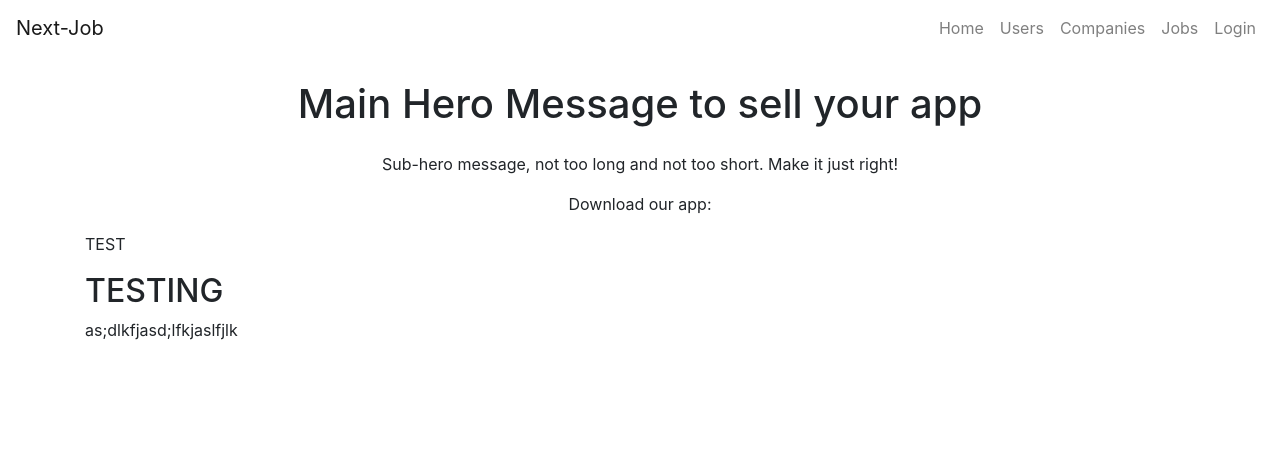
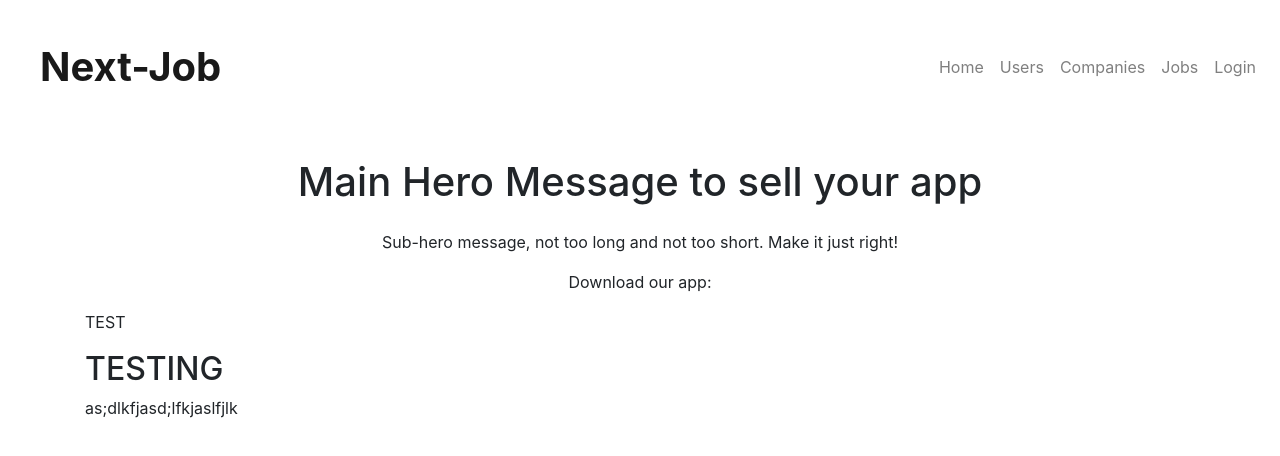
Before and after one commit to richarddowdy/next-job, a Next.js app: page / in a window 1280 px wide. Shown: the top 456 px of the page. Built offline with nearby package versions, Linux system fonts and the light colour scheme.

Commit message:
edit navbar

```diff
--- a/components/SiteNav.js
+++ b/components/SiteNav.js
@@ -4,9 +4,11 @@ import { Navbar, Nav } from "react-bootstrap";
 
 export default function SiteNav() {
   return (
-    <Navbar className="bg-green-300 h-24" expand="lg">
+    <Navbar className="bg-green-300" expand="lg">
       <Link href="/" passHref>
-        <Navbar.Brand href="#home">Next-Job</Navbar.Brand>
+        <Navbar.Brand href="#home" className="m-4" style={{ fontSize: 40, fontWeight: "bold" }}>
+          Next-Job
+        </Navbar.Brand>
       </Link>
       <Navbar.Toggle aria-controls="basic-navbar-nav" />
       <Navbar.Collapse id="basic-navbar-nav">
```
